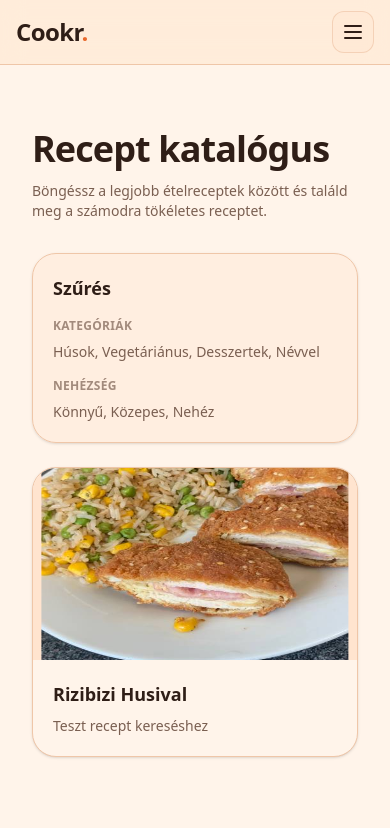
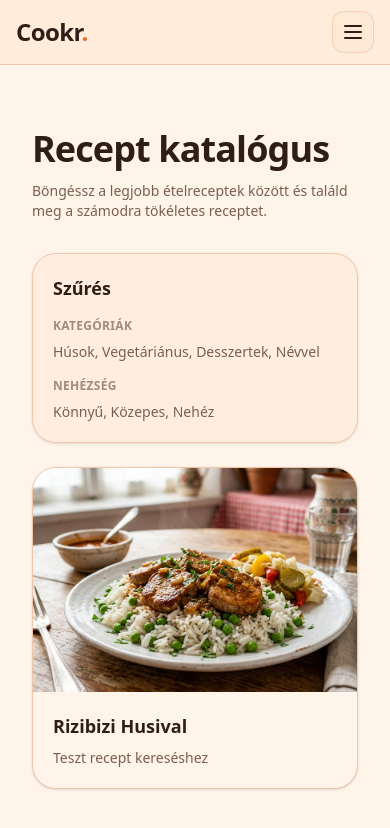
Before and after one commit to XxBAJNOKxX/cooking_platform_frontend, a Vue app: page /recipes in a window 390 px wide. Shown: the top 828 px of the page. Built offline with nearby package versions, Linux system fonts and the light colour scheme.

Commit message:
feat: update image display in RecipeCatalogView for better responsiveness and aesthetics

```diff
--- a/src/views/RecipeCatalogView.vue
+++ b/src/views/RecipeCatalogView.vue
@@ -125,12 +125,11 @@ export default {
             :key="recipe.id"
             class="rounded-3xl border border-stroke bg-bg overflow-hidden shadow-sm"
           >
-            <div v-if="recipe.image_url" class="relative h-48 overflow-hidden bg-surface">
+            <div v-if="recipe.image_url" class="h-56 overflow-hidden bg-surface">
               <img
                 :src="recipe.image_url"
                 :alt="recipe.title"
-                class="absolute left-1/2 top-1/2"
-                style="width: 160%; height: 160%; object-fit: fill; transform: translate(-50%, -50%) rotate(270deg); transform-origin: center center;"
+                class="h-full w-full object-cover object-center"
               />
             </div>
             <div class="p-5">
```
Also changed, not shown: public/RizibiziHusival.jpg.
